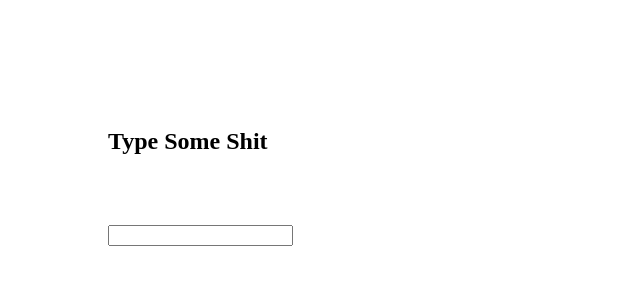
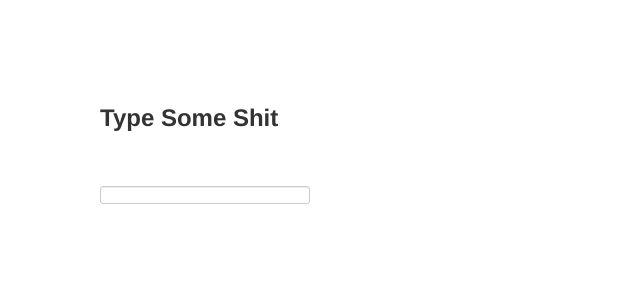
Before and after one commit to j4m355/bootstrap-password-strength, a plain HTML site: page index.html in a window 1280 px wide. Shown: the whole page, without its empty margins (0-640 px from the left). Drawn offline with nearby package versions, Linux system fonts and the light colour scheme; files that its build step writes are made by us from their sources; the site is published under a folder, as on GitHub Pages, so addresses that start at the root find nothing.

Commit message:
Demo fix

```diff
--- a/index.html
+++ b/index.html
@@ -2,10 +2,10 @@
 <head>
 	<script type="text/javascript" src="http://ajax.googleapis.com/ajax/libs/jquery/1.7.2/jquery.min.js"></script>
 
-	<script type="text/javascript" src="/js/passwordStrength.js"></script>
+	<script type="text/javascript" src="~/js/passwordStrength.js"></script>
 
-	<link rel="stylesheet" href="/css/bootstrap.min.css" type="text/css">
-	<link rel="stylesheet" href="/css/passwordStrength.css" type="text/css">
+	<link rel="stylesheet" href="~/css/bootstrap.min.css" type="text/css">
+	<link rel="stylesheet" href="~/css/passwordStrength.css" type="text/css">
 </head>
 
 <body>
```
